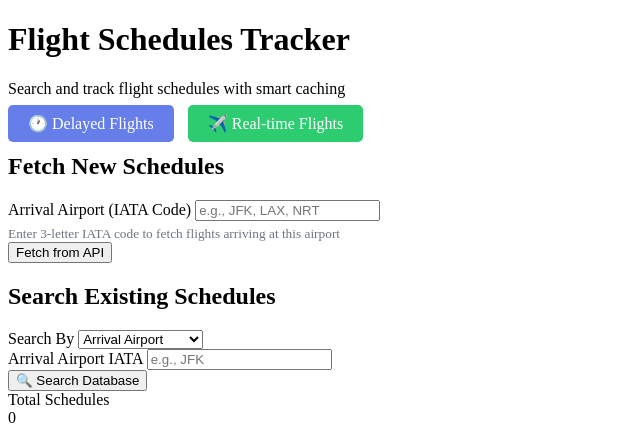
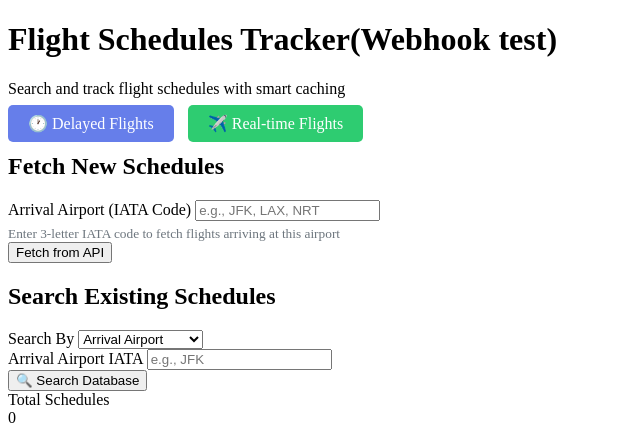
Before and after one commit to ThanhThat12/SkyMaster_Hub, a Spring app: page /index in a window 1280 px wide. Shown: the top 425 px of the page, without its empty margins (0-640 px from the left). Run offline with Thymeleaf, Linux system fonts and the light colour scheme; the template is opened without the code that fills it, so the values that code supplies are empty.

Commit message:
Them webhook

```diff
--- a/src/main/resources/templates/index.html
+++ b/src/main/resources/templates/index.html
@@ -3,14 +3,14 @@
 <head>
     <meta charset="UTF-8">
     <meta name="viewport" content="width=device-width, initial-scale=1.0">
-    <title>Flight Schedules - AirLabs(Da co webhook, final</title>
+    <title>Flight Schedules - AirLabs(Da co webhook, final)</title>
 
 </head>
 <body>
     <div class="container">
         <!-- Header -->
         <div class="header">
-            <h1> Flight Schedules Tracker</h1>
+            <h1> Flight Schedules Tracker(Webhook test)</h1>
             <p>Search and track flight schedules with smart caching</p>
             <div style="margin-top: 15px;">
                 <a href="/delays" style="margin-right: 10px; padding: 10px 20px; background: #667eea; color: white; text-decoration: none; border-radius: 5px;">🕐 Delayed Flights</a>
```
Also changed, not shown: .github/workflows/docker-build-push.yml, 1 other file.
